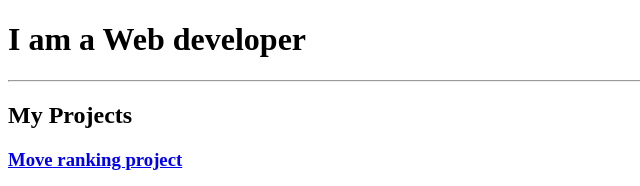
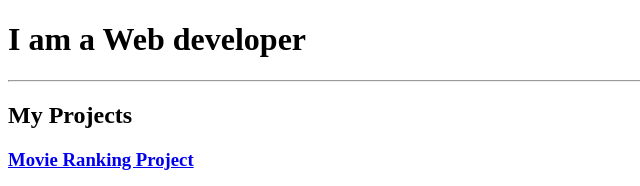
Before and after one commit to mohanty-subhrajit/html-, a plain HTML site: page index.html in a window 1280 px wide. Shown: the top 186 px of the page, 0-640 px from the left. Drawn offline with Linux system fonts and the light colour scheme.

Commit message:
ndex.html

```diff
--- a/index.html
+++ b/index.html
@@ -10,7 +10,7 @@
     <h1>I am a Web developer</h1>
     <hr>
     <h2>My Projects</h2>
-   <a href="./public/movie-ranking.html">  <h3>Move ranking project</h3></a>
+  <h3><a href="./public/movie-ranking.html">Movie Ranking Project</a></h3>
    <img src="./assets/images/move.png" alt="move image" height="200">
 
 
```
